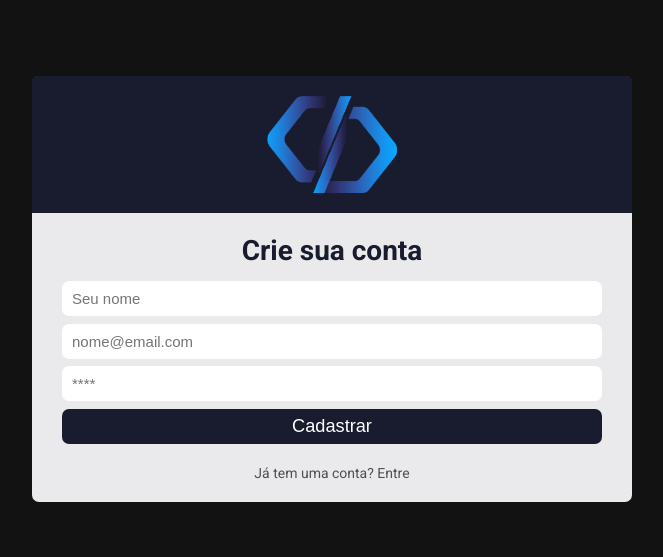
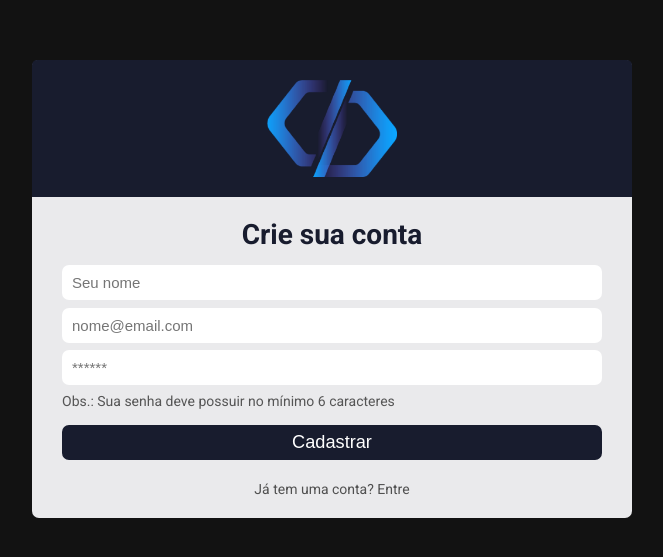
Before and after one commit to MarcosVel/chamados, a React (Create React App) app: page /register in a window 1280 px wide. Shown: the part 111-668 px from the top of the page, without its empty margins (308-971 px from the left). Built offline with nearby package versions, Linux system fonts and the light colour scheme.

Commit message:
adjust create account w/ password < 6 digits

```diff
--- a/src/contexts/auth.js
+++ b/src/contexts/auth.js
@@ -46,13 +46,20 @@ function AuthProvider({ children }) {
             setUser(data);
             storageUser(data);
             setLoadingAuth(false);
-            toast.success('Criado com sucesso!');
+            toast.success('Cadastrado com sucesso!');
           })
       })
       .catch((error) => {
+        if (password.length < 5) {
+          toast.error('A senha deve ter no mínimo 6 dígitos')
+          setLoadingAuth(false);
+          return;
+        }
+
         console.log(error);
         setLoadingAuth(false);
         toast.error('Ops! Algo deu errado');
+
       })
   }
 
--- a/src/pages/SignUp/index.jsx
+++ b/src/pages/SignUp/index.jsx
@@ -14,7 +14,7 @@ function SignUp() {
   function handleSubmit(e) {
     e.preventDefault();
 
-    if(name !== '' && email !== '' && password !== '') {
+    if (name !== '' && email !== '' && password !== '') {
       signUp(name, email, password);
     }
   }
@@ -30,8 +30,9 @@ function SignUp() {
           <h1>Crie sua conta</h1>
           <input type="text" placeholder='Seu nome' value={name} onChange={(e) => setName(e.target.value)} />
           <input type="text" placeholder='nome@email.com' value={email} onChange={(e) => setEmail(e.target.value)} />
-          <input type="password" placeholder='****' value={password} onChange={(e) => setPassword(e.target.value)} />
-          <button type="submit">{ loadingAuth ? 'Carregando...' : 'Cadastrar' }</button>
+          <input type="password" placeholder='******' value={password} onChange={(e) => setPassword(e.target.value)} />
+          <p style={{ marginBottom: 16, color: '#555555'}}>Obs.: Sua senha deve possuir no mínimo 6 caracteres</p>
+          <button type="submit">{loadingAuth ? 'Carregando...' : 'Cadastrar'}</button>
         </form>
 
         <Link to='/'>Já tem uma conta? Entre</Link>
```
